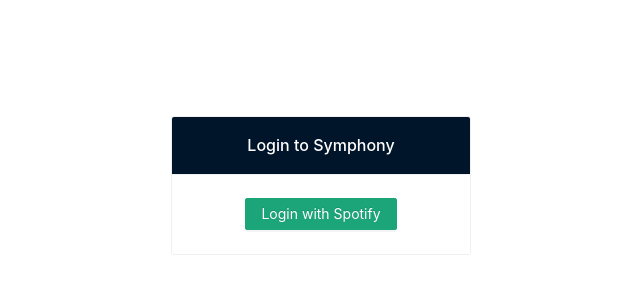
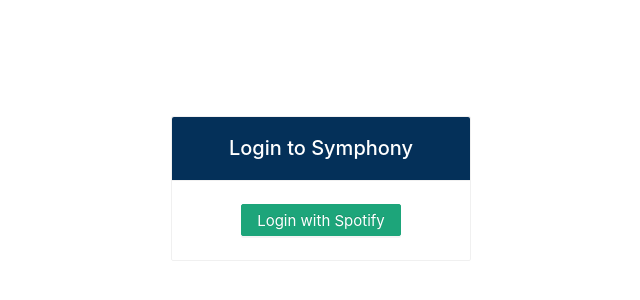
Before and after one commit to bboylen/Remixify, a React (Create React App) app in the folder client/: page / in a window 1280 px wide. Shown: the part 76-376 px from the top of the page, without its empty margins (319-959 px from the left). Built offline with nearby package versions, Linux system fonts and the light colour scheme; no server answers.

Commit message:
changed color scheme

```diff
--- a/client/src/components/Home.tsx
+++ b/client/src/components/Home.tsx
@@ -33,12 +33,10 @@
     window.open("http://localhost:3001/auth/logout", "_self");
   };
 
-  // Need to check auth on routes!!!
-
   return (
     <div className="main">
       <Layout style={{height: '100vh'}}>
-        <Header id="main-header" style={{ textAlign: "left" }}>
+        <Header id="main-header" style={{ textAlign: "left", backgroundColor: '#043059' }}>
           <h1
             className="logo"
             style={{ display: "inline-block", color: "white" }}
--- a/client/src/components/Login.tsx
+++ b/client/src/components/Login.tsx
@@ -17,9 +17,9 @@
             <Card
               title="Login to Symphony"
               style={{ width: 300, textAlign: "center" }}
-              headStyle={{ backgroundColor: '#001529', color: 'white' }}
+              headStyle={{ backgroundColor: '#043059', color: 'white', fontSize: '20px' }}
             >
-              <Button onClick={loginToSpotify} type={"primary"}>
+              <Button onClick={loginToSpotify} type={"primary"} style={{fontSize: '15px'}}>
                 Login with Spotify
               </Button>
             </Card>
--- a/client/src/components/Navbar/NavbarDropdown.tsx
+++ b/client/src/components/Navbar/NavbarDropdown.tsx
@@ -22,6 +22,7 @@
       style={{
         marginTop: '17px',
         padding: '0px',
+        backgroundColor: '#043059'
       }}
       theme="dark"
       mode="horizontal"
@@ -43,6 +44,9 @@
         onClick={(e) => e.preventDefault()}
         style={{
           marginLeft: "10%",
+          fontSize: '16px',
+          color: 'white',
+          textDecoration: 'underline'
         }}
       >
         Menu
--- a/client/src/components/Navbar/NavbarMenu.tsx
+++ b/client/src/components/Navbar/NavbarMenu.tsx
@@ -18,6 +18,7 @@
         position: "relative",
         top: "-3px",
         height: "64px",
+        backgroundColor: '#043059',
       }}
       theme="dark"
       mode="horizontal"
```
